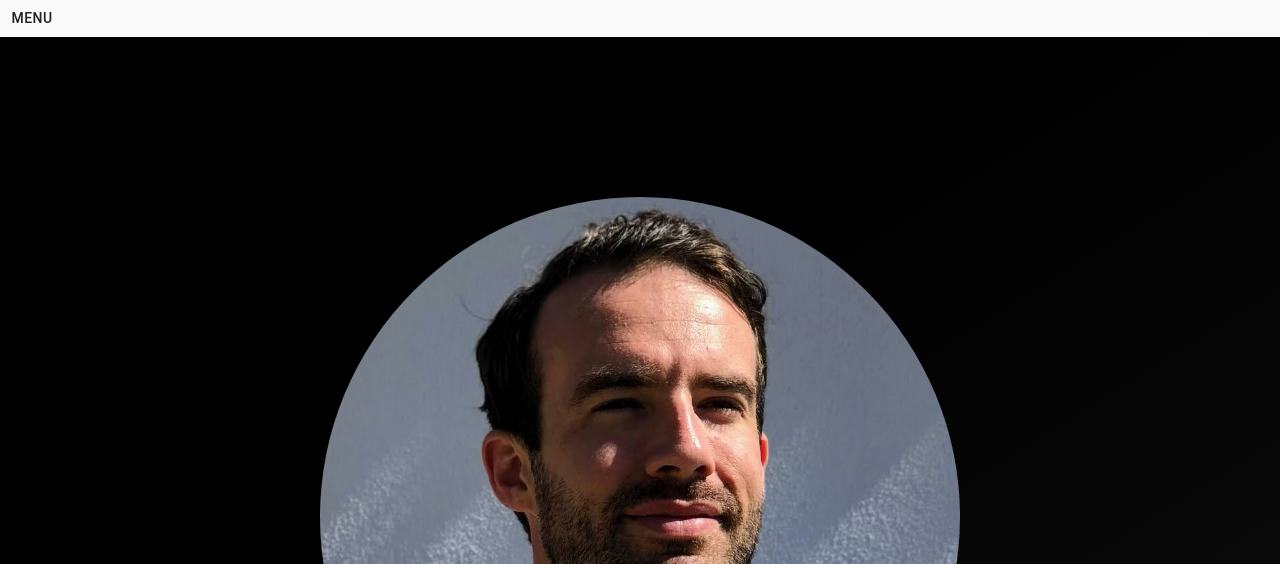
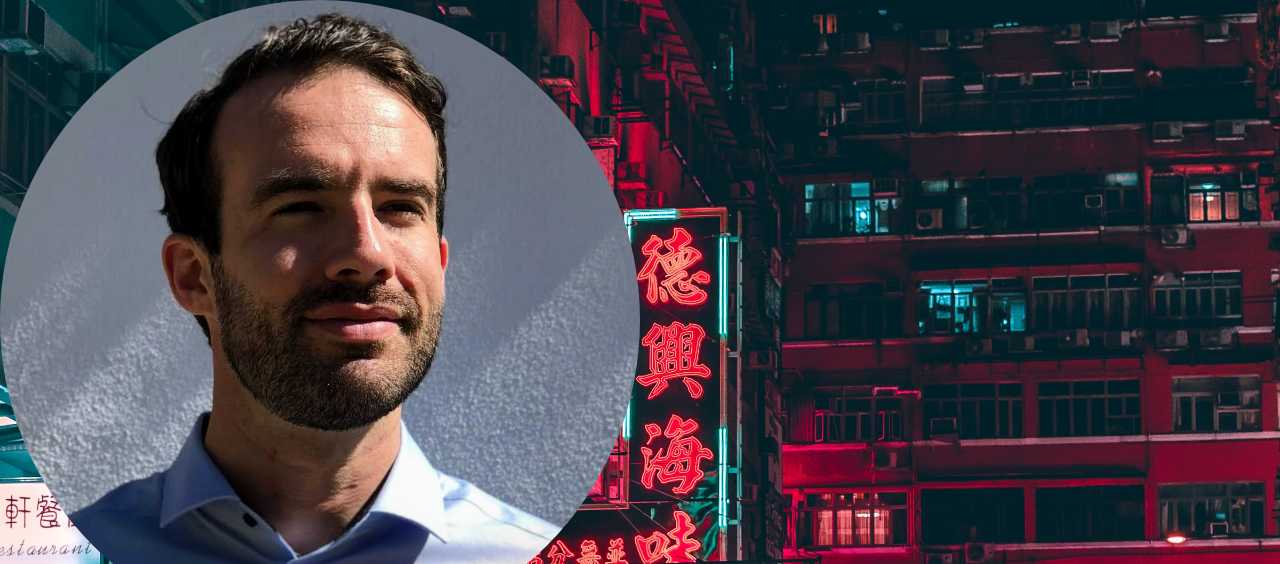
Before and after one commit to deanmchugh/portfolioSite, a Gatsby site: page / in a window 1280 px wide. Shown: the top 564 px of the page. Built offline with nearby package versions, Linux system fonts and the light colour scheme; Gatsby itself is replaced by a stand-in of ours; a web font is replaced by a local one.

Commit message:
ADD: background image to index page

```diff
--- a/gatsby-config.js
+++ b/gatsby-config.js
@@ -6,6 +6,7 @@ module.exports = {
   },
   plugins: [
     `gatsby-plugin-material-ui`,
+    `gatsby-background-image`,
     `gatsby-plugin-react-helmet`,
     {
       resolve: `gatsby-source-filesystem`,
--- a/package.json
+++ b/package.json
@@ -9,6 +9,7 @@
     "@material-ui/icons": "^4.9.1",
     "@types/react-redux": "^7.1.11",
     "gatsby": "^2.26.1",
+    "gatsby-background-image": "^1.3.1",
     "gatsby-image": "^2.5.0",
     "gatsby-plugin-manifest": "^2.6.1",
     "gatsby-plugin-material-ui": "^2.1.10",
--- a/src/components/heroImage.tsx
+++ b/src/components/headshotHero.tsx
@@ -1,12 +1,12 @@
 import React, { ReactElement } from 'react'
 
-import HeadShot from './headShot'
+import Headshot from './headshot'
 
-const HeroImage = (): ReactElement => {
+const HeadshotHero = (): ReactElement => {
     return (
-        <div className={'heroImage'}>
-            <HeadShot />
-            <div className={'heroTitle'}>
+        <div className={'headshotImage'}>
+            <Headshot />
+            <div className={'headshotTitle'}>
                <div className={'fluxName'}>Dean McHugh</div>
                <div className={'fluxTitle'}>Web Developer</div>
             </div>
@@ -14,4 +14,4 @@ const HeroImage = (): ReactElement => {
     )
 }
 
-export default HeroImage
+export default HeadshotHero
--- /dev/null
+++ b/src/components/homeBackgroundImg.tsx
@@ -0,0 +1,35 @@
+import { graphql, useStaticQuery } from 'gatsby'
+import React, { ReactElement } from 'react'
+import BackgroundImage from 'gatsby-background-image'
+
+interface Props {
+    children: ReactElement
+}
+
+const HomeBackgroundImg = ({ children }: Props): ReactElement => {
+    const data = useStaticQuery(graphql`
+        query {
+            image: file(relativePath: { eq: "tokyoStreet.jpg" }) {
+                childImageSharp {
+                    fluid(maxWidth: 3000) {
+                        ...GatsbyImageSharpFluid
+                    }
+                }
+            }
+        }
+  `)
+
+  if (!data?.image?.childImageSharp?.fluid) {
+    return <div>Picture not found</div>
+  }
+
+  return (
+      <BackgroundImage
+        fluid={data.image.childImageSharp.fluid}
+      >
+          {children}
+      </BackgroundImage>
+  )
+}
+
+export default HomeBackgroundImg
--- a/src/components/layout.tsx
+++ b/src/components/layout.tsx
@@ -21,7 +21,7 @@ const Layout = ({ children }: Props) => {
 
   return (
       <div className={`layout`}>
-        <Header />
+        {/* <Header /> */}
         <main>{children}</main>
       </div>
   )
--- a/src/components/styles.css
+++ b/src/components/styles.css
@@ -12,12 +12,12 @@ html, body {
     height: 100vh;
 }
 
-.heroImage {
+.headshotImage {
     width: 50vw;
     justify-content: space-around;
 }
 
-.heroTitle {
+.headshotTitle {
     text-align: end;
     position: relative;
     top: -10px;
--- a/src/pages/index.tsx
+++ b/src/pages/index.tsx
@@ -2,19 +2,22 @@ import React from "react"
 
 import Layout from "../components/layout"
 import SEO from "../components/seo"
-import HeroImage from '../components/heroImage'
+import HeadshotHero from '../components/headshotHero'
+import HomeBackgroundImg from '../components/homeBackgroundImg'
 import './styles.css'
 
 const IndexPage = () => (
   <Layout>
-    <>
-      <SEO title="Home" />
-      <div className={'indexPage'} >
-        <div className={'heroImage'} >
-            <HeroImage />
+    <HomeBackgroundImg>
+      <>
+        <SEO title="Home" />
+        <div className={'indexPage'}>
+          <div className={'heroImage'} >
+              <HeadshotHero />
+          </div>
         </div>
-      </div>
-    </>
+      </>
+    </HomeBackgroundImg>
   </Layout>
 )
 
--- a/src/pages/styles.css
+++ b/src/pages/styles.css
@@ -1,10 +1,4 @@
 .indexPage {
     height: 100vh;
     width: 100vw;
-    background: linear-gradient(to bottom right, rgba(0,0,0,1) 40%, rgba(0,0,0,0.95) 100%);
 }
-
-.heroImage {
-    margin: auto;
-    padding-top: 10vh;
-}
```
Also changed, not shown: src/components/headshot.tsx (renamed from src/components/headShot.tsx), src/images/tokyoStreet.jpg (renamed from src/images/heroStreet.jpg), 1 other file.
